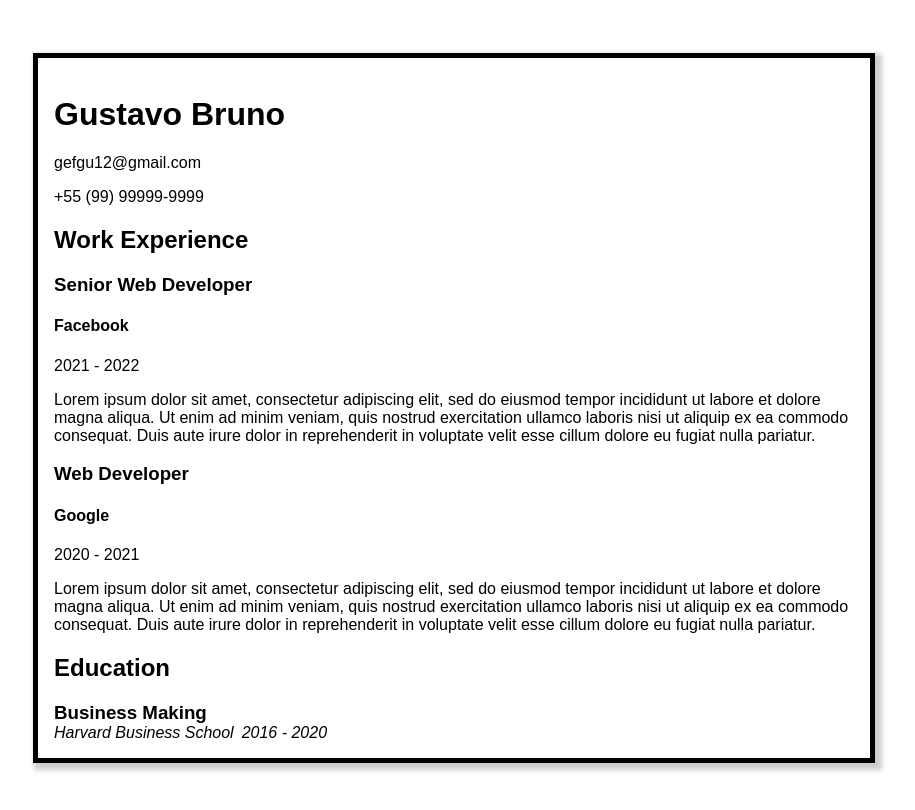
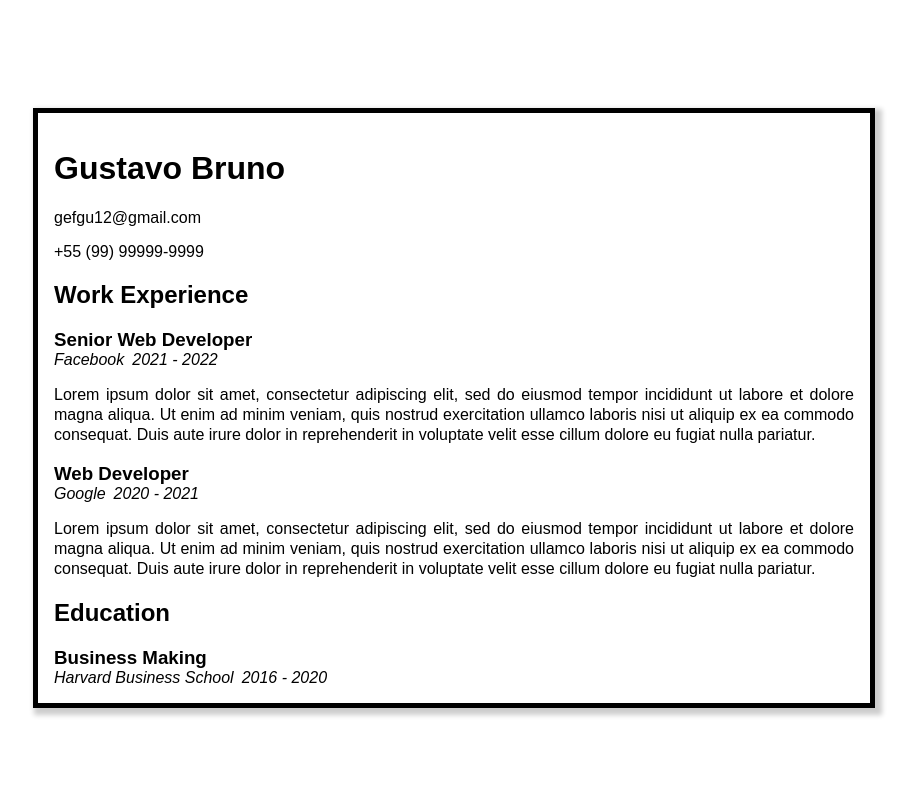
Before and after one commit to gefgu/cv-application, a React (Create React App) app: page / in a window 1280 px wide. Shown: the top 810 px of the page, without its empty margins (186-1101 px from the left). Built offline with nearby package versions, Linux system fonts and the light colour scheme.

Commit message:
Add work styling

```diff
--- a/src/components/Work.js
+++ b/src/components/Work.js
@@ -1,4 +1,5 @@
 import React, { Component } from "react";
+import "../styles/work.css";
 
 class Work extends Component {
   render() {
@@ -18,10 +19,12 @@ class Work extends Component {
 
           return (
             <div>
-              <h3>{positionTitle}</h3>
-              <h4>{companyName}</h4>
-              <span>{startDate} - {endDate}</span>
-              <p>{description}</p>
+              <h3 className="position-title">{positionTitle}</h3>
+              <h4 className="company-name">{companyName}</h4>
+              <span className="date">
+                {startDate} - {endDate}
+              </span>
+              <p className="job-description">{description}</p>
             </div>
           );
         })}
--- /dev/null
+++ b/src/styles/work.css
@@ -0,0 +1,22 @@
+.position-title {
+  margin-bottom: 0;
+}
+
+.company-name {
+  margin-top: 4px;
+  font-weight: lighter;
+  font-style: italic;
+  display: inline;
+  margin-right: 8px;
+}
+
+.date {
+  font-weight: lighter;
+  font-style: italic;
+}
+
+.job-description {
+  text-align: justify;
+  hyphens: auto;
+  line-height: 1.25rem;
+}
```
